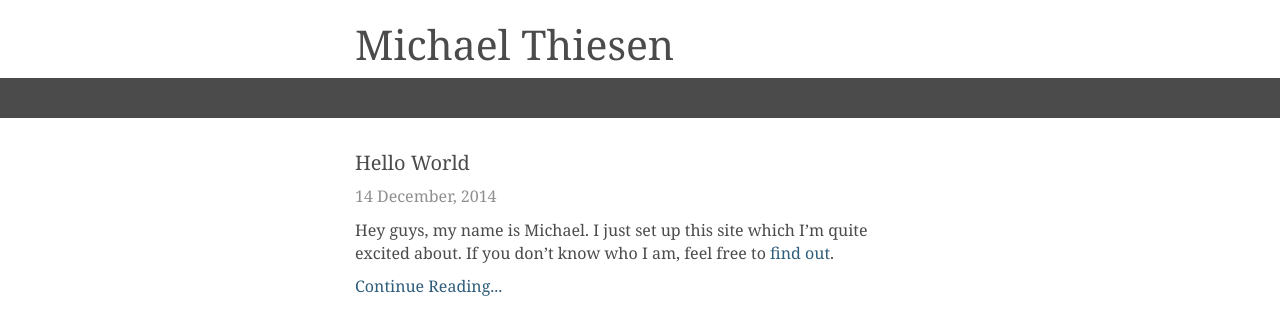
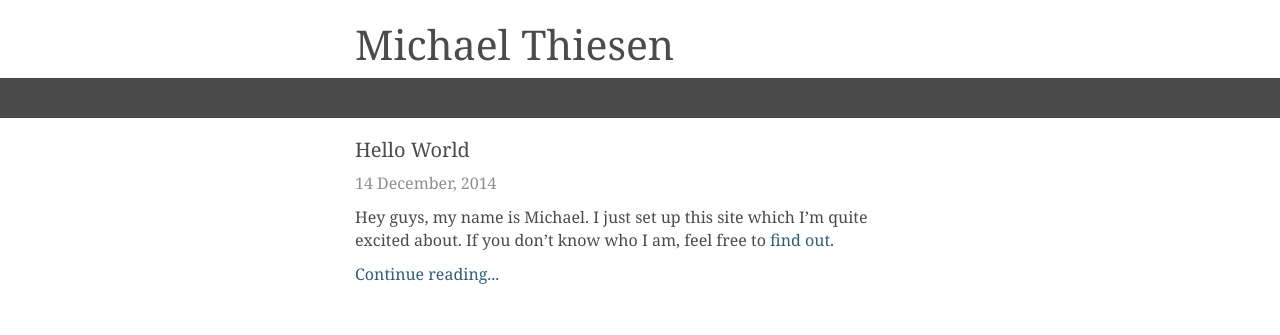
Before and after one commit to sarahromani/supermileage.github.io, a Jekyll site: the page built from index.html, in a window 1280 px wide. Shown: the top 335 px of the page. Built offline with Jekyll 4.4.1, drawn with Linux system fonts in a browser that asks for light colours; some web fonts are replaced; the list of posts is cut into pages by our own code.

Commit message:
Formatting

```diff
--- a/_config.yml
+++ b/_config.yml
@@ -1,5 +1,6 @@
 name: Michael Thiesen
 url: http://www.micthiesen.ca
+dateformat: "%-d %B, %Y"
 
 paginate: 2
 paginate_path: /page/:num/
--- a/_layouts/default.html
+++ b/_layouts/default.html
@@ -42,8 +42,6 @@ navigation:
     <div class="container-fluid">
       {% if page.title %}
         <h3>{{ page.title }}</h3>
-      {% else %}
-        <br/>
       {% endif %}
       {{ content }}
     </div>
--- a/_layouts/post.html
+++ b/_layouts/post.html
@@ -4,7 +4,7 @@ layout: default
 
 <article>
   <div class="post">
-    <p class="text-muted">{{ page.date | date: "%-d %B, %Y" }}</p>
+    <p class="text-muted">{{ page.date | date: site.dateformat }}</p>
     {{ content }}
   </div>
 </article>
--- a/index.html
+++ b/index.html
@@ -5,9 +5,9 @@ layout: default
 {% for post in paginator.posts %}
   <div class="post-preview">
     <h4>{{ post.title }}</h4>
-    <p class="text-muted">{{ post.date | date: "%-d %B, %Y" }}</p>
+    <p class="text-muted">{{ post.date | date: site.dateformat }}</p>
     {{ post.excerpt }}
-    <p><a href="{{ post.url }}">Continue Reading...</a></p>
+    <p><a href="{{ post.url }}">Continue reading...</a></p>
   </div>
 {% endfor %}
 
--- a/style.less
+++ b/style.less
@@ -44,4 +44,5 @@
 
 .post-preview {
   padding-bottom: 10px;
+  padding-top: 10px;
 }
```
Also changed, not shown: build/style.css.
